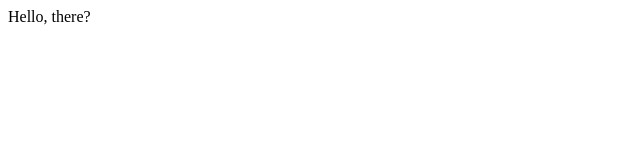
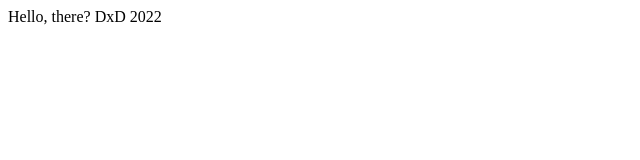
Before and after one commit to dxdwd2022/dxdwd2022.github.io, a plain HTML site: page index.html in a window 1280 px wide. Shown: the full height of the page, 0-640 px from the left. Drawn offline with Linux system fonts and the light colour scheme.

Commit message:
Update index.html

```diff
--- a/index.html
+++ b/index.html
@@ -3,5 +3,6 @@
 </head>
 <body>
     Hello, there?
+    DxD 2022
 </body>
 </html>
```
